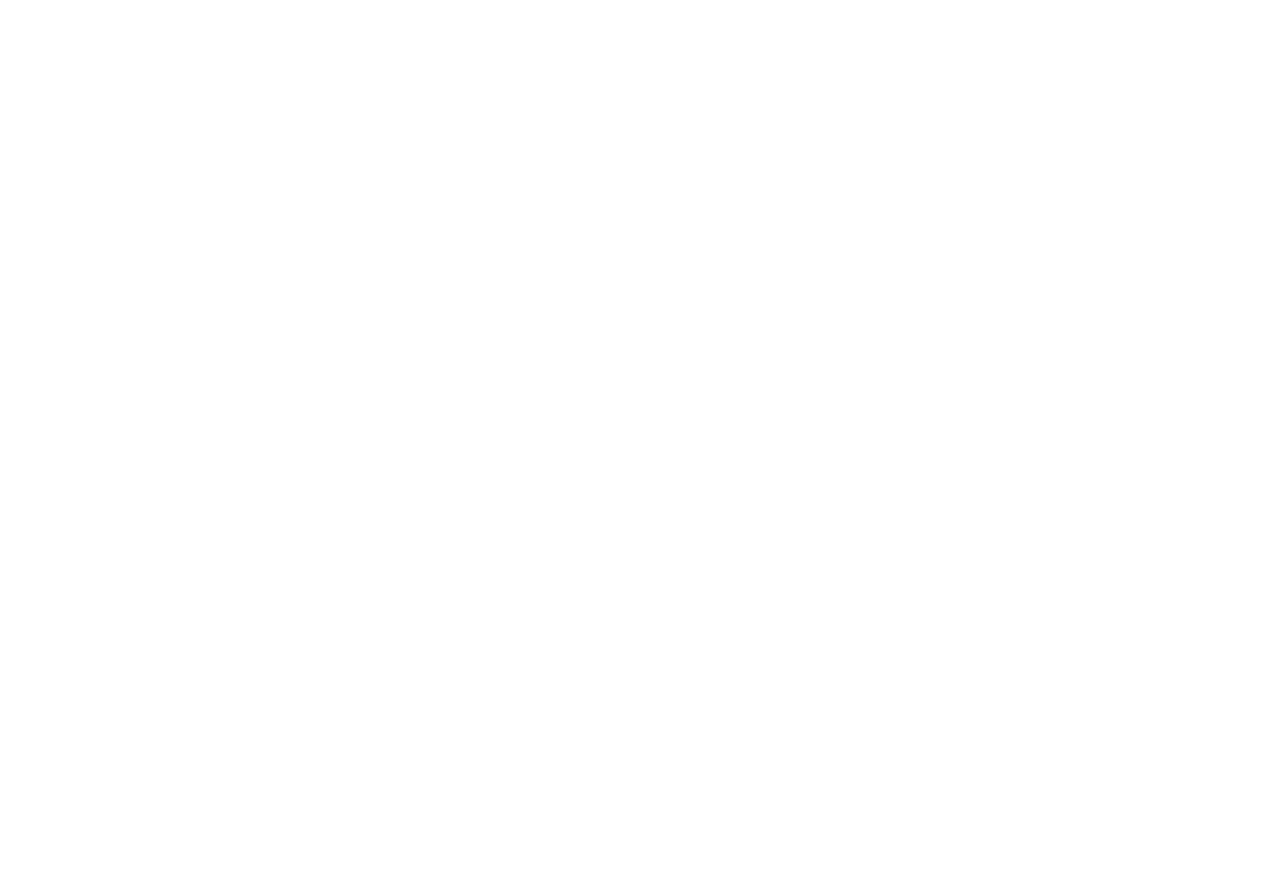
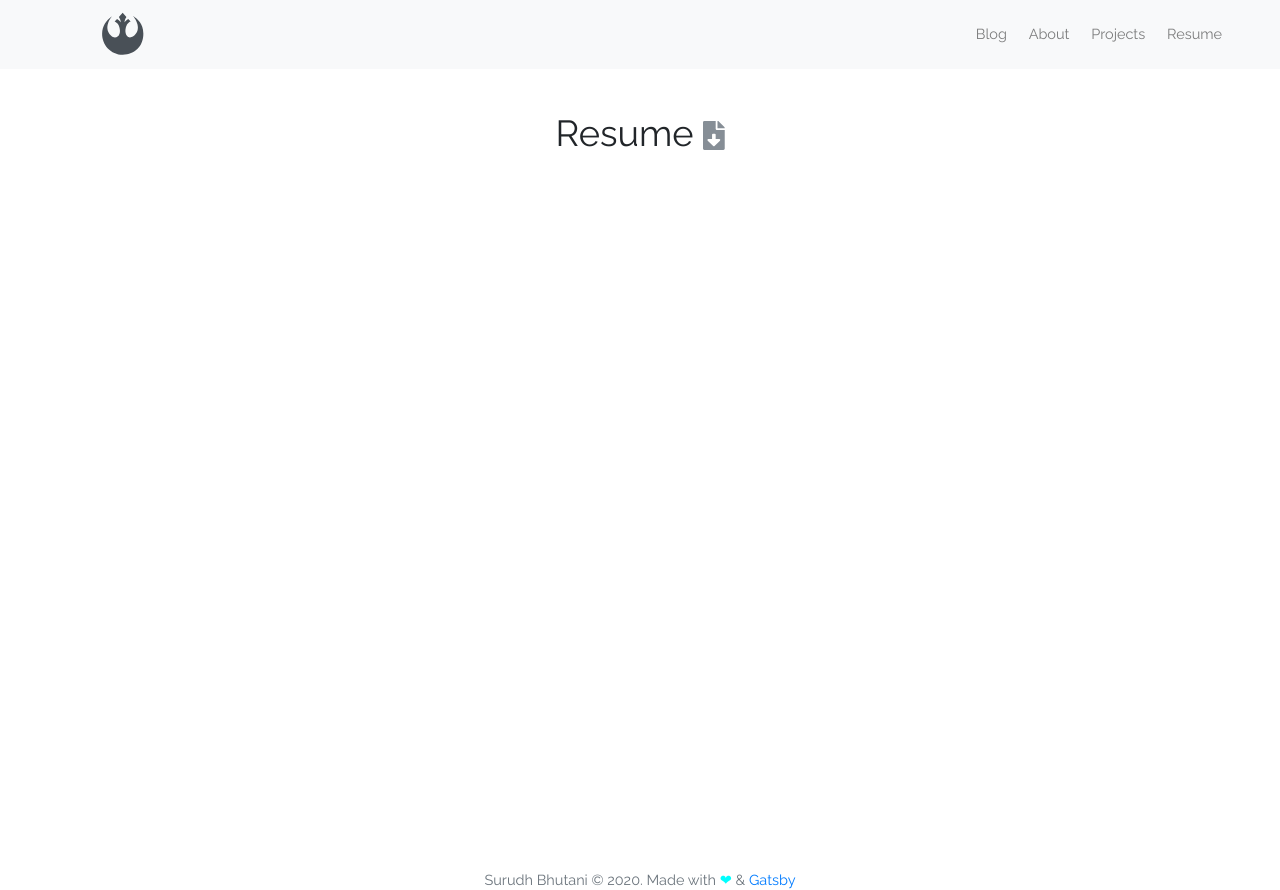
Before and after one commit to surudhb/surudhb.github.io, a Gatsby site: page /resume in a window 1280 px wide. Before the commit this address had no page. Before the commit the page ends 800 px from the top, so only its background shows below. Built offline with nearby package versions, Linux system fonts and the light colour scheme; Gatsby itself is replaced by a stand-in of ours.

Commit message:
modified font sizes, added basic title cards for blog page

```diff
--- a/src/components/BlogLink.js
+++ b/src/components/BlogLink.js
@@ -1,7 +1,8 @@
 import React from "react"
 import { Link, graphql, useStaticQuery } from "gatsby"
 import Img from "gatsby-image"
-import { Card } from "react-bootstrap"
+import Card from "react-bootstrap/Card"
+import "../styles/global.scss"
 
 export default props => {
   const data = useStaticQuery(graphql`
@@ -17,21 +18,25 @@ export default props => {
   `)
 
   return (
-    <>
     <Card
       as={Link}
       to={props.to}
-        style={{ width: "20rem", height: "22rem", textDecoration: "none" }}
+      style={{
+        width: "20rem",
+        height: "22rem",
+        color: "#343a40",
+      }}
     >
       <Card.Img as={Img} fluid={data.file.childImageSharp.fluid} />
       <Card.Body className="pt-3 mt-3">
-          <Card.Title>{props.title}</Card.Title>
+        <Card.Title>
+          <h4>{props.title}</h4>
+        </Card.Title>
         <Card.Subtitle className="mb-3 text-muted">
           {props.subtitle}
         </Card.Subtitle>
         <Card.Text>{props.excerpt}</Card.Text>
       </Card.Body>
     </Card>
-    </>
   )
 }
--- a/src/components/JumboTitle.js
+++ b/src/components/JumboTitle.js
@@ -1,10 +1,12 @@
 import React from "react"
 import { Jumbotron } from "react-bootstrap"
 
-export default ({ title }) => {
+export default ({ title, children }) => {
   return (
     <Jumbotron className="bg-white pt-5 pb-0">
-      <h1>{title}</h1>
+      <h1>
+        {title} <span>{children}</span>
+      </h1>
     </Jumbotron>
   )
 }
--- a/src/components/Navbar.js
+++ b/src/components/Navbar.js
@@ -6,7 +6,6 @@ import { FontAwesomeIcon } from "@fortawesome/react-fontawesome"
 
 export default () => {
   return (
-    <>
     <Navbar collapseOnSelect expand="lg" bg="light" variant="light">
       <Navbar.Brand className="pl-5 ml-5" as={Link} to="/">
         <FontAwesomeIcon icon={["fab", "rebel"]} className="brand-icon" />
@@ -18,20 +17,19 @@ export default () => {
       >
         <Nav className="pr-3 mr-4">
           <Nav.Link className="ml-2" as={Link} to="/blog">
-              <span className="aurebesh">Blog</span>
+            <span className="">Blog</span>
           </Nav.Link>
           <Nav.Link className="ml-2" as={Link} to="/about">
-              <span className="aurebesh">About</span>
+            <span className="">About</span>
           </Nav.Link>
           <Nav.Link className="ml-2" as={Link} to="/projects">
-              <span className="aurebesh">Projects</span>
+            <span className="">Projects</span>
           </Nav.Link>
           <Nav.Link className="ml-2" as={Link} to="/resume">
-              <span className="aurebesh">Resume</span>
+            <span className="">Resume</span>
           </Nav.Link>
         </Nav>
       </Navbar.Collapse>
     </Navbar>
-    </>
   )
 }
--- a/src/components/ProjectLink.js
+++ b/src/components/ProjectLink.js
@@ -1,5 +1,22 @@
 import React from "react"
+import { Link, graphql, useStaticQuery } from "gatsby"
+import Img from "gatsby-image"
+import Imsas from "../content/projects/project-1/utopia.jpg"
+import { Container, Badge } from "react-bootstrap"
 
-export default () => {
-  return <div></div>
+export default props => {
+  console.log(Imsas)
+  return (
+    <Container>
+      <Link to={props.to} style={{ textDecoration: "none" }}>
+        <img style={{ float: "left" }} src={Imsas} alt="I tried" />
+        <h4>{props.title}</h4>
+        {props.tags.map(tag => (
+          <Badge key={tag} pill variant="dark" className="px-2 mr-1">
+            {tag}
+          </Badge>
+        ))}
+      </Link>
+    </Container>
+  )
 }
--- a/src/pages/blog.js
+++ b/src/pages/blog.js
@@ -61,7 +61,7 @@ export default ({ data }) => {
           </Jumbotron>
           <Row>
             {filteredPosts.map(({ node }) => (
-              <Col key={node.id}>
+              <Col key={node.id} className="col-4 p-3">
                 <Row className="justify-content-center">
                   <BlogLink
                     to={node.fields.slug}
--- /dev/null
+++ b/src/pages/resume.js
@@ -0,0 +1,22 @@
+import React from "react"
+import { Layout, JumboTitle } from "../components/Components"
+import { Container } from "react-bootstrap"
+import { FontAwesomeIcon } from "@fortawesome/react-fontawesome"
+
+export default () => {
+  return (
+    <Layout>
+      <Container fluid className="text-center">
+        <JumboTitle title="Resume">
+          <a href="../../resume.pdf" target="_blank" download>
+            <FontAwesomeIcon
+              style={{ fontSize: "2rem" }}
+              icon={["fas", "file-download"]}
+              className="icons"
+            />
+          </a>
+        </JumboTitle>
+      </Container>
+    </Layout>
+  )
+}
--- a/src/styles/_fonts.scss
+++ b/src/styles/_fonts.scss
@@ -1,36 +1,36 @@
-// Font, line-height, and color for body text, headings, and more.
-$font-family-sans-serif: -apple-system, BlinkMacSystemFont, "Segoe UI", Roboto,
-  "Helvetica Neue", Arial, sans-serif, "Apple Color Emoji", "Segoe UI Emoji",
-  "Segoe UI Symbol" !default;
-$font-family-monospace: SFMono-Regular, Menlo, Monaco, Consolas,
-  "Liberation Mono", "Courier New", monospace !default;
-$font-family-base: $font-family-sans-serif !default;
+// // Font, line-height, and color for body text, headings, and more.
+// $font-family-sans-serif: -apple-system, BlinkMacSystemFont, "Segoe UI", Roboto,
+//   "Helvetica Neue", Arial, sans-serif, "Apple Color Emoji", "Segoe UI Emoji",
+//   "Segoe UI Symbol" !default;
+// $font-family-monospace: SFMono-Regular, Menlo, Monaco, Consolas,
+//   "Liberation Mono", "Courier New", monospace !default;
+// $font-family-base: $font-family-sans-serif !default;
 
-$font-size-base: 1rem !default; // Assumes the browser default, typically `16px`
-$font-size-lg: 1.25rem !default;
-$font-size-sm: 0.875rem !default;
-$font-size-xs: 0.75rem !default;
+// $font-size-base: 1rem !default; // Assumes the browser default, typically `16px`
+// $font-size-lg: 1.25rem !default;
+// $font-size-sm: 0.875rem !default;
+// $font-size-xs: 0.75rem !default;
 
-$font-weight-normal: normal !default;
-$font-weight-bold: bold !default;
+// $font-weight-normal: normal !default;
+// $font-weight-bold: bold !default;
 
-$font-weight-base: $font-weight-normal !default;
-$line-height-base: 1.5 !default;
+// $font-weight-base: $font-weight-normal !default;
+// $line-height-base: 1.5 !default;
 
-$h1-font-size: 1.8rem !default;
-$h2-font-size: 1.4rem !default;
-$h3-font-size: 1.2rem !default;
-$h4-font-size: 1.1rem !default;
-$h5-font-size: 1.05rem !default;
-$h6-font-size: 1rem !default;
+// $h1-font-size: 1.8rem !default;
+// $h2-font-size: 1.4rem !default;
+// $h3-font-size: 1.2rem !default;
+// $h4-font-size: 1.1rem !default;
+// $h5-font-size: 1.05rem !default;
+// $h6-font-size: 1rem !default;
 
-// $headings-margin-bottom: ($spacer / 2) !default;
-$headings-font-family: inherit !default;
-$headings-font-weight: 800 !default;
-$headings-line-height: 1.5 !default;
-$headings-color: inherit !default;
+// // $headings-margin-bottom: ($spacer / 2) !default;
+// $headings-font-family: inherit !default;
+// $headings-font-weight: 800 !default;
+// $headings-line-height: 1.5 !default;
+// $headings-color: inherit !default;
 
-$display1-size: 6rem !default;
-$display2-size: 5.5rem !default;
-$display3-size: 4.5rem !default;
-$display4-size: 3.5rem !default;
+// $display1-size: 6rem !default;
+// $display2-size: 5.5rem !default;
+// $display3-size: 4.5rem !default;
+// $display4-size: 3.5rem !default;
--- a/src/styles/global.scss
+++ b/src/styles/global.scss
@@ -65,3 +65,10 @@ img:hover {
 .aurebesh:hover {
   font-family: "Aurabesh", "Raleway", sans-serif;
 }
+
+// temporary font size scaling shenanigans
+
+html {
+  font-size: calc(14px + (18 - 16) * ((70vw - 700px) / (1500 - 700)));
+  line-height: calc(1.3em + (1.5 - 1.2) * ((100vw - 300px) / (1600 - 300)));
+}
```
Also changed, not shown: src/pages/projects.js (+11 -21 lines), README.md. Lines whose indentation alone changed are shown as unchanged.
